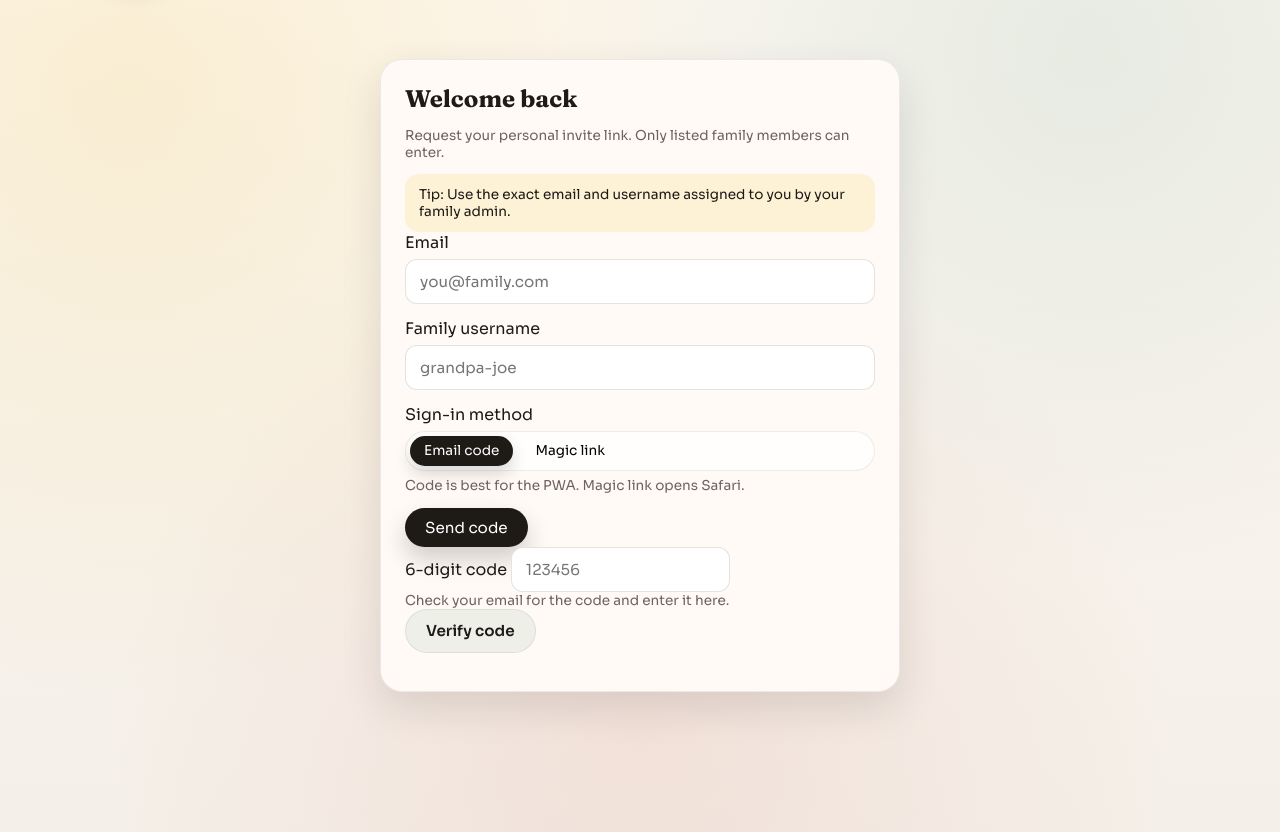
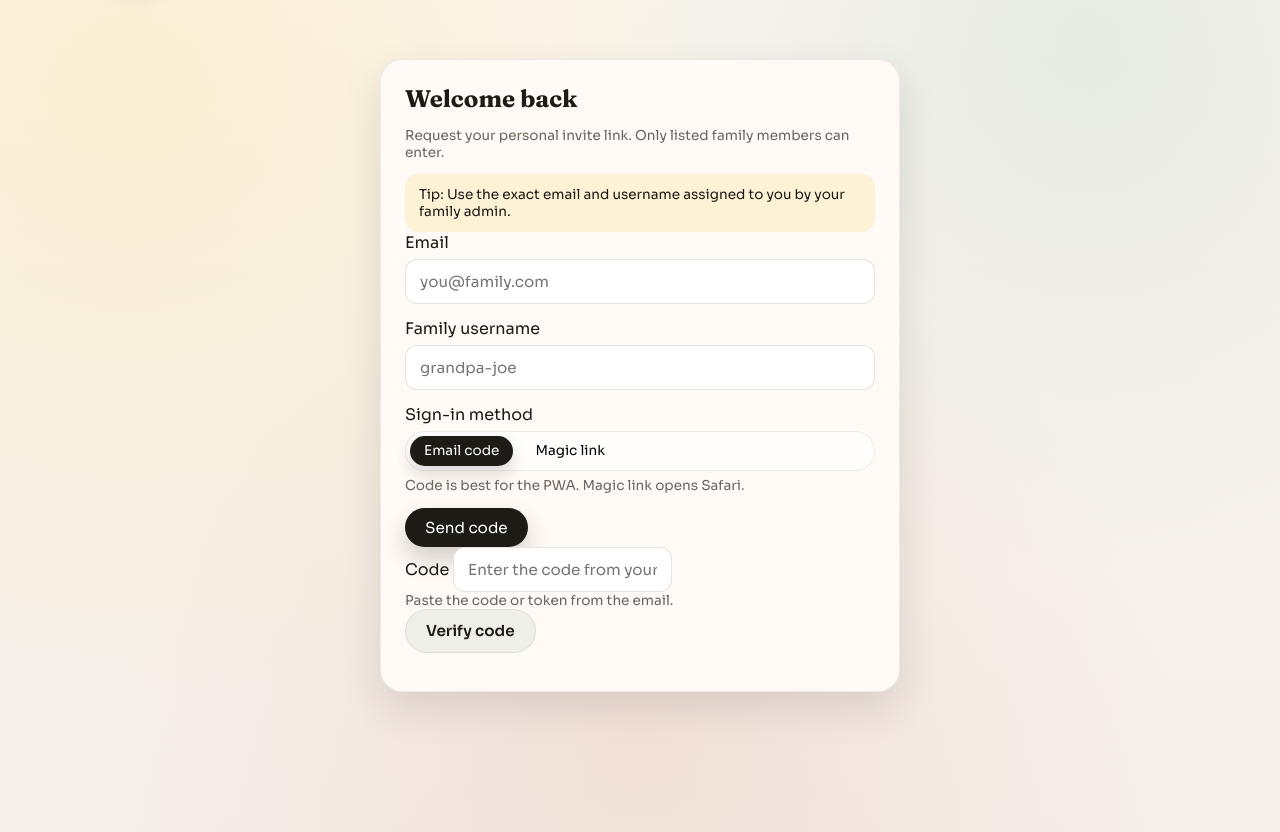
Before and after one commit to TOLZofficial/familymemories, a plain HTML site: page index.html in a window 1280 px wide. Both pictures are taken after a click on the button "Email code". Shown: the part 103-935 px from the top of the page. Drawn offline with nearby package versions, Linux system fonts and the light colour scheme.

Commit message:
Allow long email codes

```diff
--- a/index.html
+++ b/index.html
@@ -475,9 +475,9 @@
         </div>
         <button class="btn-primary" type="submit">Send code</button>
         <div class="field" id="codeField" style="display: none;">
-          <label for="loginCode">6-digit code</label>
-          <input id="loginCode" type="text" inputmode="numeric" maxlength="6" placeholder="123456" />
-          <div class="helper">Check your email for the code and enter it here.</div>
+          <label for="loginCode">Code</label>
+          <input id="loginCode" type="text" inputmode="numeric" placeholder="Enter the code from your email" />
+          <div class="helper">Paste the code or token from the email.</div>
           <button class="btn-soft" type="button" id="verifyCodeBtn">Verify code</button>
         </div>
         <p class="helper" id="loginMessage"></p>
```
